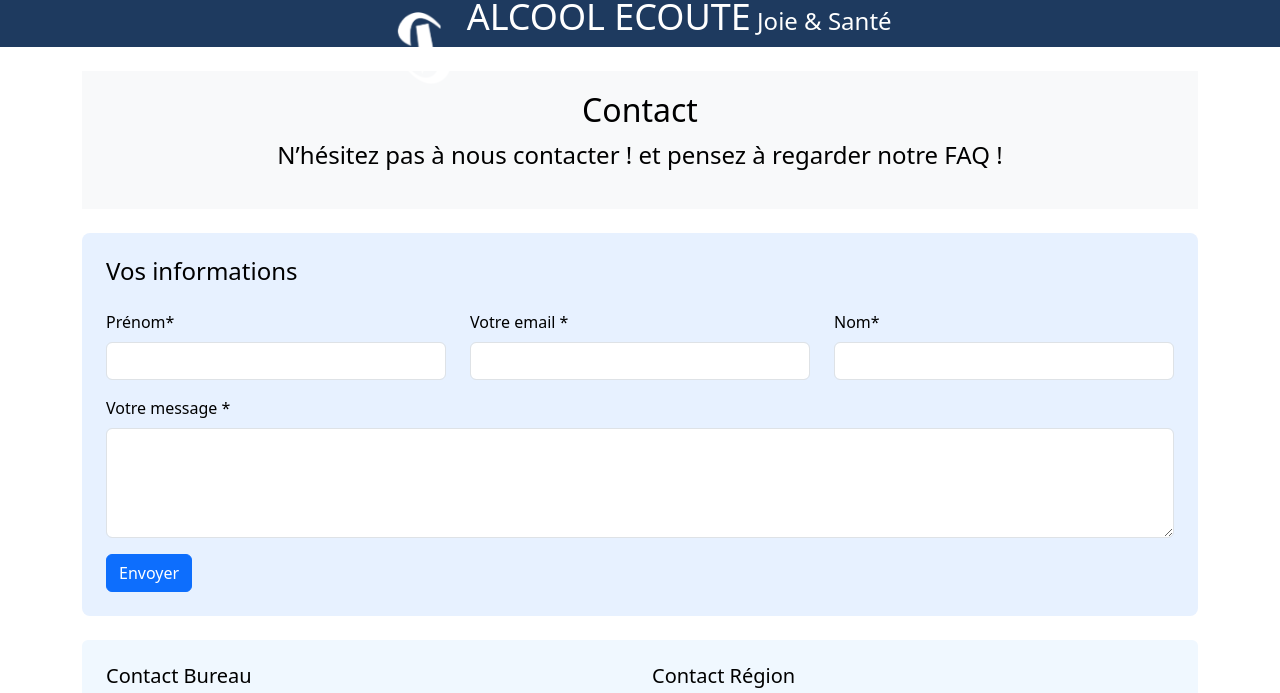
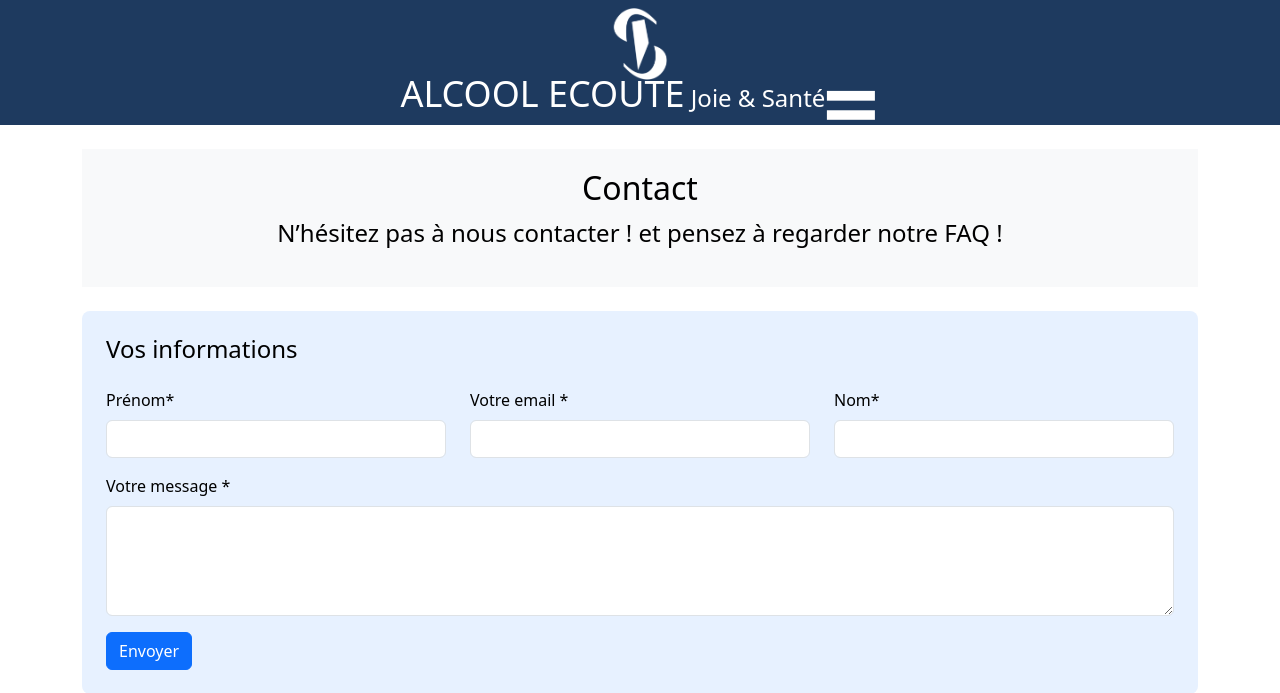
Before and after one commit to tisstherat/SAE-WEB-Alcool-ecoute, a PHP site: page /contact.html in a window 1280 px wide. Shown: the top 693 px of the page. Run offline with PHP 8.4, Linux system fonts and the light colour scheme.

Commit message:
fix le header avec bootstrap sur index.html

```diff
--- a/style/style.css
+++ b/style/style.css
@@ -21,26 +21,26 @@ header {
 }
 
 header > div {
-    display: inline-block;
-    height: 0;
+    /*display: inline-block;*/
+    /*height: 100%;*/
+    top: 0;
 }
 
 #logo {
     width : 3em;
     position: relative;
-    top: 1em;
+    top: 0.35em;
+    left:0;
 }
 
 header > * {
-    margin-top: -0.5em;
 }
 
-header > #menu {
-    display: none;
-    width: 1.5em;
-    position: absolute;
-    top: 1.5em;
-    right: 2.5em;
+#menu {
+    width: 2em;
+    position: relative;
+    top:0.6em;
+    right:0.2em;
 }
 
 header > h1 {
@@ -52,6 +52,7 @@ header > h2 {
     font-size : 1em;
     display: inline-block;
     white-space: nowrap;
+    bottom: 0;
 }
 
 footer {
@@ -59,8 +60,8 @@ footer {
     padding: 1em;
     text-align: center;
     color: white;
-    margin: -1em;
-    width:100%;
+    margin-left: -3em;
+    margin-right: -3em;
     font-size: 0.8em;
     bottom: 0;
 }
```
Also changed, not shown: index.html (+11 -8 lines).
